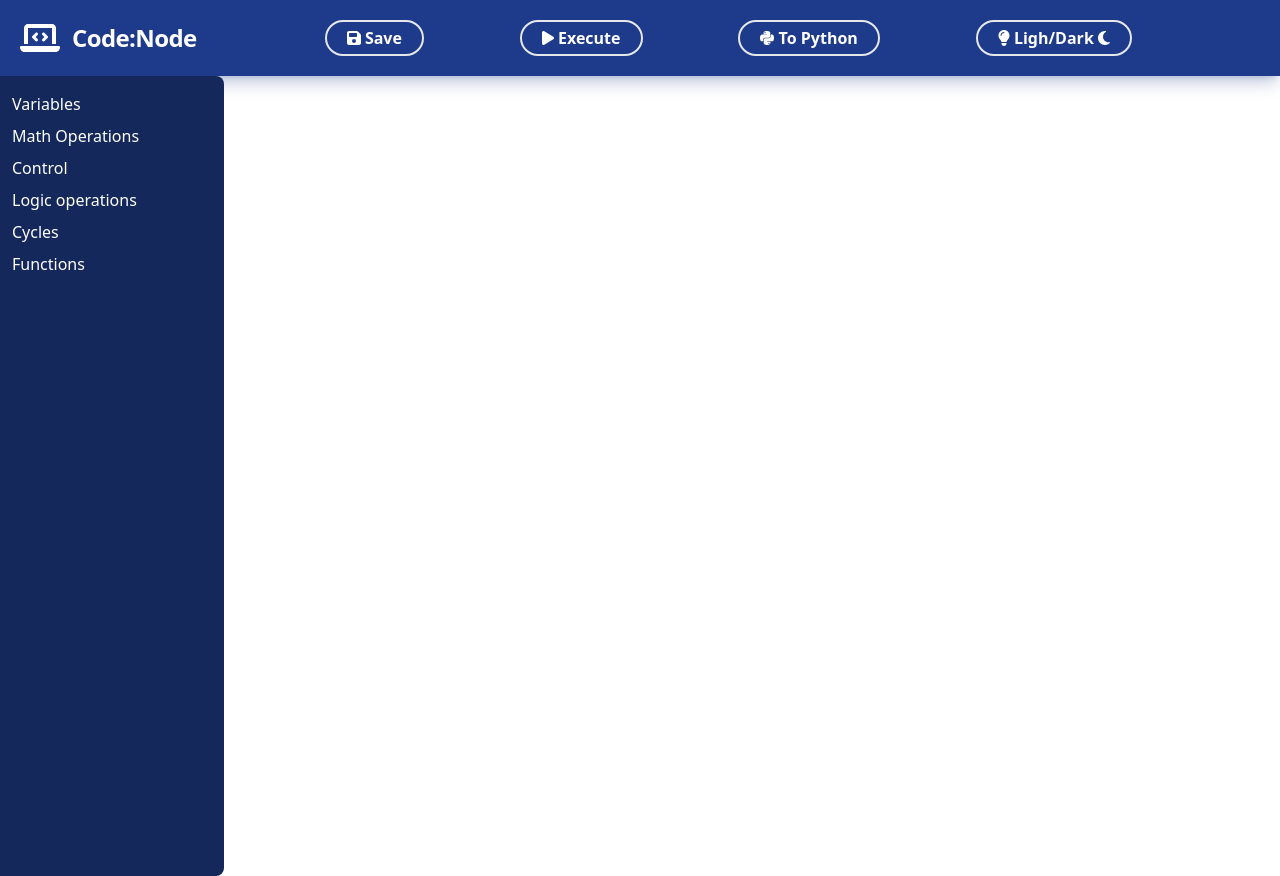
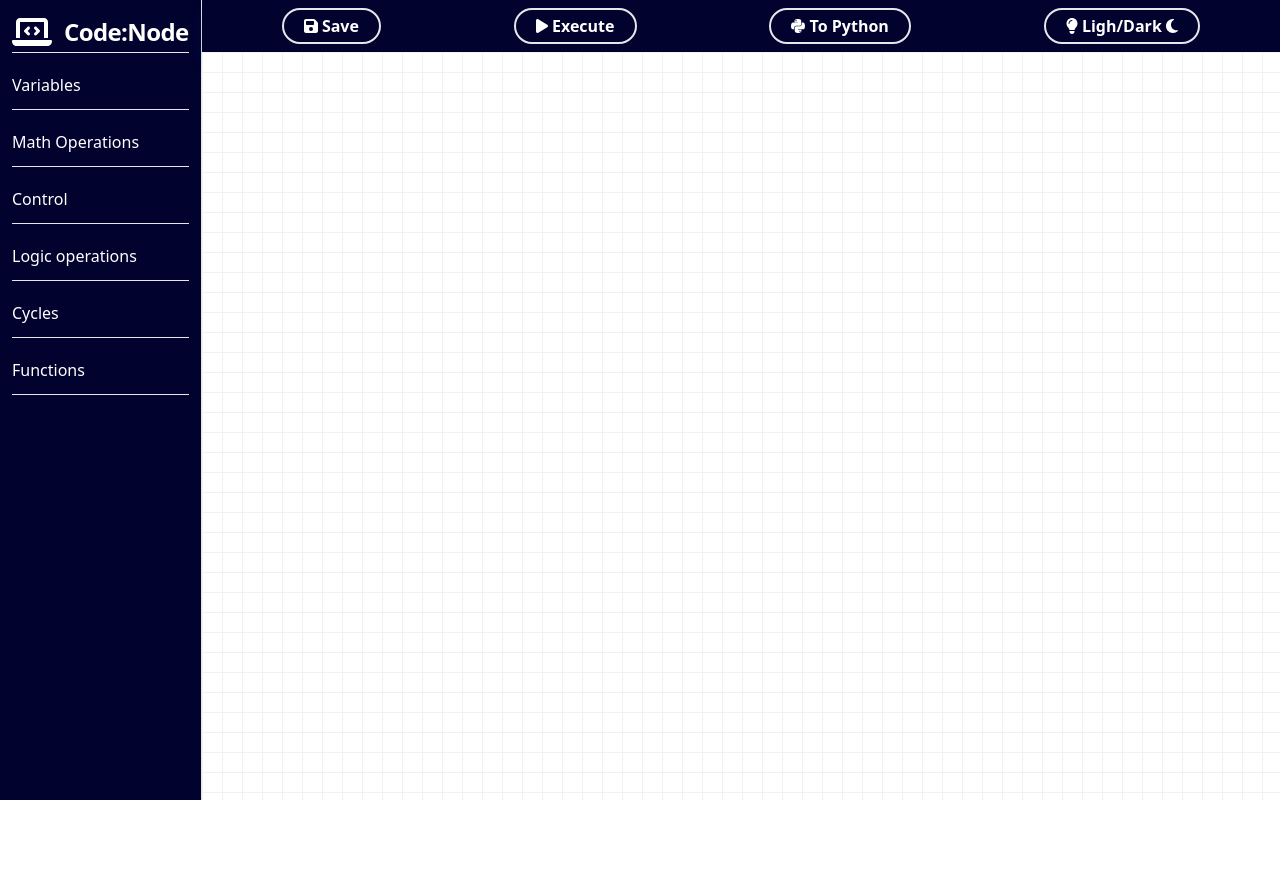
Before and after one commit to CristianDavidEC/CodeNode-Vue, a Vue app: page / in a window 1280 px wide. After the commit the page ends 800 px from the top, so only its background shows below. Built offline with nearby package versions, Linux system fonts and the light colour scheme.

Commit message:
drawflow integrtion

```diff
--- a/package.json
+++ b/package.json
@@ -13,6 +13,7 @@
     "@fortawesome/free-regular-svg-icons": "^6.1.1",
     "@fortawesome/free-solid-svg-icons": "^6.1.1",
     "@fortawesome/vue-fontawesome": "^3.0.1",
+    "drawflow": "^0.0.59",
     "vue": "^3.2.25"
   },
   "devDependencies": {
--- a/src/App.vue
+++ b/src/App.vue
@@ -1,11 +1,9 @@
+<template>
+  <Board />
+</template>
+
 <script setup>
-import Header from "./components/Header.vue";
-import SidebarMenu from "./components/SidebarMenu.vue";
+import Board from "./views/Board.vue";
 </script>
 
-<template>
-  <Header />
-  <SidebarMenu />
-</template>
-
 <style></style>
--- a/src/components/Header.vue
+++ b/src/components/HeaderBoard.vue
@@ -1,13 +1,9 @@
 <template>
-  <header class="w-fulllocal">
+  <header class="w-full">
     <nav
-      class="flex items-center justify-between bg-blue-900 shadow-blue-900/25 shadow-lg text-white p-5"
+      class="flex items-center justify-between bg-color shadow-blue-900/30 shadow-lg text-white py-2"
     >
-      <div class="flex">
-        <font-icon icon="fa-solid fa-laptop-code" size="2x" class="mr-3" />
-        <h1 class="font-bold text-2xl tracking-tight text-white">Code:Node</h1>
-      </div>
-      <div class="w-full flex justify-between px-32 font-bold self-center">
+      <div class="w-full flex justify-between px-20 font-bold self-center">
         <button
           class="px-5 py-1 rounded-full border-2 hover:shadow-lg hover:shadow-cyan-600/50"
         >
@@ -37,4 +33,9 @@
     </nav>
   </header>
 </template>
-hover:shadow
+
+<style>
+.bg-color {
+  background-color: rgb(1, 2, 46);
+}
+</style>
--- /dev/null
+++ b/src/components/MainBoard.vue
@@ -0,0 +1,25 @@
+<template>
+  <div id="drawflow" @drop="drop($event)" @dragover="allowDrop($event)"></div>
+</template>
+
+<script setup>
+const drop = (ev) => {
+  console.log(ev);
+};
+
+const allowDrop = (ev) => {
+  ev.preventDefault();
+};
+</script>
+
+<style>
+#drawflow {
+  width: 100%;
+  height: 100%;
+  text-align: initial;
+  background: #ffffff;
+  background-size: 20px 20px;
+  background-image: linear-gradient(to right, #f1f1f1 1px, transparent 1px),
+    linear-gradient(to bottom, #f1f1f1 1px, transparent 1px);
+}
+</style>
--- a/src/components/SidebarMenu.vue
+++ b/src/components/SidebarMenu.vue
@@ -1,20 +1,22 @@
 <template>
-  <aside class="w-56" aria-label="Sidebar">
-    <div class="py-4 px-3 rounded-r-lg h-screen bg-color text-white">
+  <aside class="w-56 border-r" aria-label="Sidebar">
+    <div class="py-4 h-screen bg-color text-white">
       <ul class="space-y-2 overflow-y-auto">
-        <li>Variables</li>
-        <li>Math Operations</li>
-        <li>Control</li>
-        <li>Logic operations</li>
-        <li>Cycles</li>
-        <li>Functions</li>
+        <div class="flex border-b mx-3">
+          <font-icon icon="fa-solid fa-laptop-code" size="2x" class="mr-3" />
+          <h1 class="font-bold text-2xl tracking-tight text-white mb-1">
+            Code:Node
+          </h1>
+        </div>
+        <li class="py-3 border-b mx-3">Variables</li>
+        <li class="py-3 border-b mx-3">Math Operations</li>
+        <li class="py-3 border-b mx-3">Control</li>
+        <li class="py-3 border-b mx-3">Logic operations</li>
+        <li class="py-3 border-b mx-3">Cycles</li>
+        <li class="py-3 border-b mx-3">Functions</li>
       </ul>
     </div>
   </aside>
 </template>
 
-<style scoped>
-.bg-color {
-  background-color: rgb(21, 40, 92);
-}
-</style>
+<style></style>
--- /dev/null
+++ b/src/views/Board.vue
@@ -0,0 +1,18 @@
+<template>
+  <div class="flex flex-row">
+    <SidebarMenu />
+    <div class="flex flex-col w-full">
+      <HeaderBoard />
+      <MainBoard />
+    </div>
+  </div>
+</template>
+
+<script setup>
+//------ Librerys ------//
+import Drawflow from "drawflow";
+//----- Components -----//
+import SidebarMenu from "../components/SidebarMenu.vue";
+import HeaderBoard from "../components/HeaderBoard.vue";
+import MainBoard from "../components/MainBoard.vue";
+</script>
--- a/vite.config.js
+++ b/vite.config.js
@@ -1,7 +1,13 @@
-import { defineConfig } from 'vite'
-import vue from '@vitejs/plugin-vue'
+import { defineConfig } from "vite";
+import vue from "@vitejs/plugin-vue";
 
 // https://vitejs.dev/config/
 export default defineConfig({
-  plugins: [vue()]
-})
+  server: {
+    hmr: {
+      protocol: "ws",
+      host: "localhost",
+    },
+  },
+  plugins: [vue()],
+});
```
Also changed, not shown: 1 other file (tests, documents, lock files or other folders).
